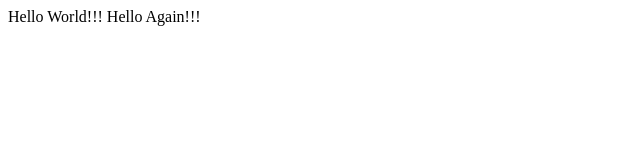
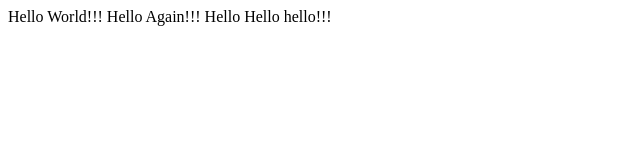
Before and after one commit to swayampraba/club, a plain HTML site: page hello.html in a window 1280 px wide. Shown: the whole page, without its empty margins (0-640 px from the left). Drawn offline with Linux system fonts and the light colour scheme.

Commit message:
add third content - repo

```diff
--- a/hello.html
+++ b/hello.html
@@ -7,6 +7,6 @@
     <title>GITHUB-HTML</title>
 </head>
 <body>
-    Hello World!!! Hello Again!!!
+    Hello World!!! Hello Again!!! Hello Hello hello!!!
 </body>
 </html>
```
